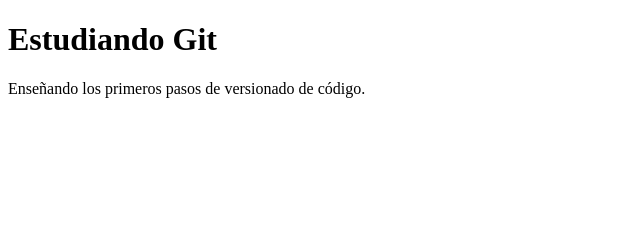
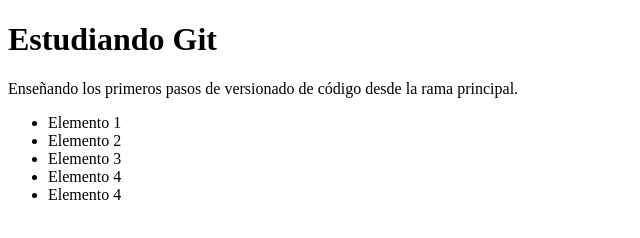
Before and after one commit to JonathR/Class-Git, a plain HTML site: page index.html in a window 1280 px wide. Shown: the whole page, without its empty margins (0-640 px from the left). Drawn offline with Linux system fonts and the light colour scheme.

```diff
--- a/index.html
+++ b/index.html
@@ -9,7 +9,14 @@
 
 <body>
   <h1>Estudiando Git</h1>
-  <p>Enseñando los primeros pasos de versionado de código.</p>
+  <p>Enseñando los primeros pasos de versionado de código desde la rama principal.</p>
+  <ul>
+    <li>Elemento 1</li>
+    <li>Elemento 2</li>
+    <li>Elemento 3</li>
+    <li>Elemento 4</li>
+    <li>Elemento 4</li>
+  </ul>
 </body>
 
 </html>
```
